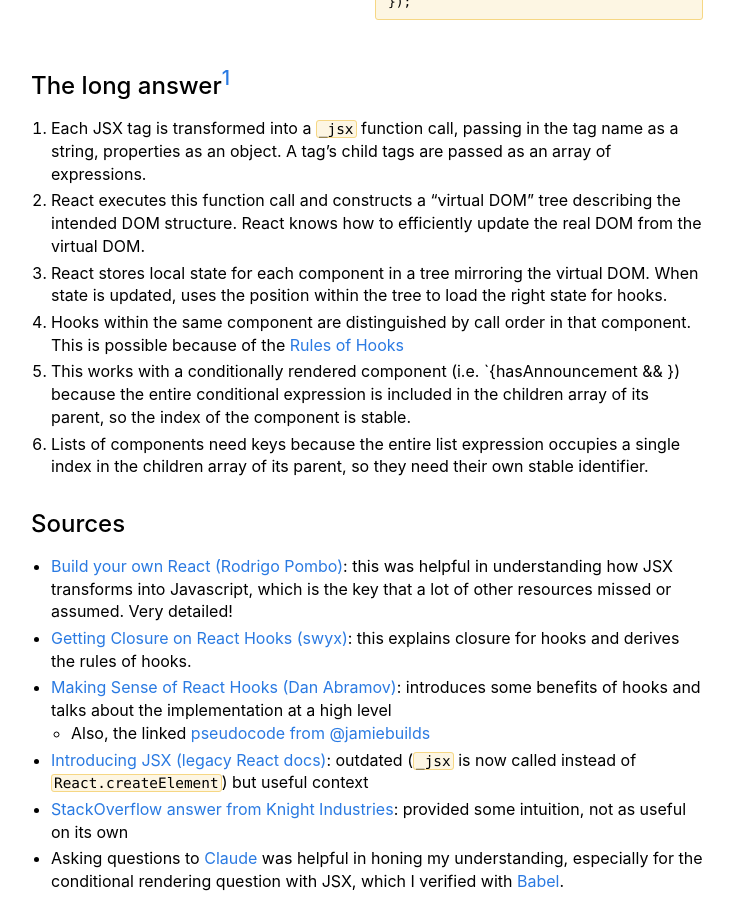
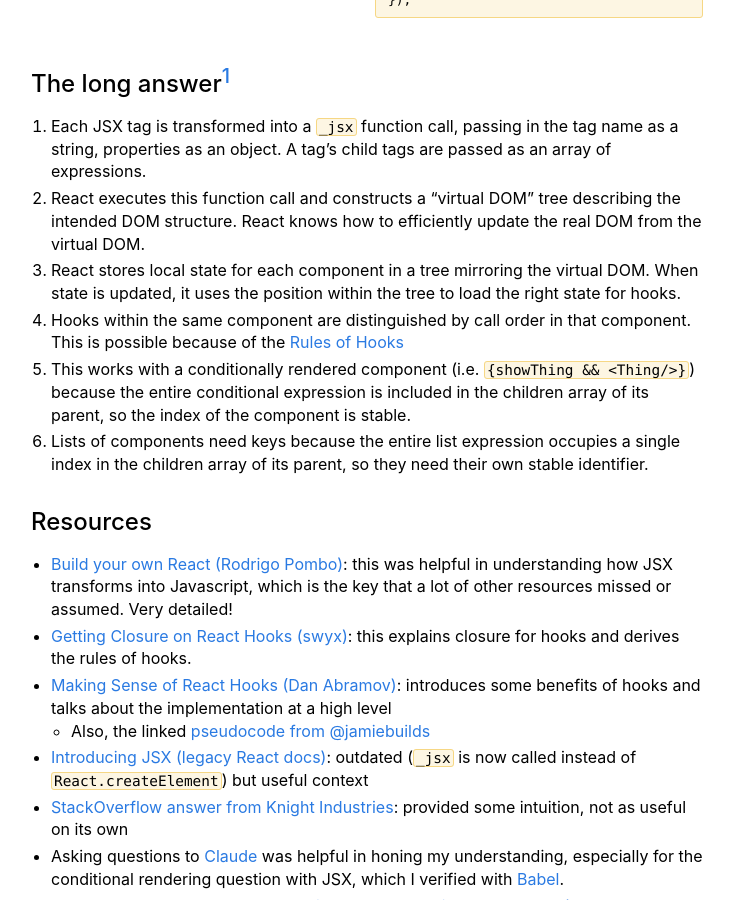
Before and after one commit to themichaelyang/tautology.town, a Jekyll site: the page built from _posts/2026/2026-05-21-react-hooks-explained.md, in a window 1280 px wide and 900 px high, scrolled down 2478 px. Shown: the whole window, without its empty margins (273-1007 px from the left). Built offline with Jekyll 4.4.1, drawn with Linux system fonts in a browser that asks for light colours; some of the changed text lies outside the part shown.

Commit message:
fix typos

```diff
--- a/_posts/2026/2026-05-21-react-hooks-explained.md
+++ b/_posts/2026/2026-05-21-react-hooks-explained.md
@@ -135,12 +136,12 @@ _jsxs(Parent, {
 
 1. Each JSX tag is transformed into a `_jsx` function call, passing in the tag name as a string, properties as an object. A tag's child tags are passed as an array of expressions.
 2. React executes this function call and constructs a "virtual DOM" tree describing the intended DOM structure. React knows how to efficiently update the real DOM from the virtual DOM.
-3. React stores local state for each component in a tree mirroring the virtual DOM. When state is updated, uses the position within the tree to load the right state for hooks.
-5. Hooks within the same component are distinguished by call order in that component. This is possible because of the [Rules of Hooks](https://react.dev/reference/rules/rules-of-hooks)
-6. This works with a conditionally rendered component (i.e. `{hasAnnouncement && <Annoucement>}) because the entire conditional expression is included in the children array of its parent, so the index of the component is stable.
-7. Lists of components need keys because the entire list expression occupies a single index in the children array of its parent, so they need their own stable identifier.
+3. React stores local state for each component in a tree mirroring the virtual DOM. When state is updated, it uses the position within the tree to load the right state for hooks.
+4. Hooks within the same component are distinguished by call order in that component. This is possible because of the [Rules of Hooks](https://react.dev/reference/rules/rules-of-hooks)
+5. This works with a conditionally rendered component (i.e. `{showThing && <Thing/>}`) because the entire conditional expression is included in the children array of its parent, so the index of the component is stable.
+6. Lists of components need keys because the entire list expression occupies a single index in the children array of its parent, so they need their own stable identifier.
 
-# Sources
+# Resources
 
 - [Build your own React (Rodrigo Pombo)](https://pomb.us/build-your-own-react/): this was helpful in understanding how JSX transforms into Javascript, which is the key that a lot of other resources missed or assumed. Very detailed!
 - [Getting Closure on React Hooks (swyx)](https://www.swyx.io/hooks): this explains closure for hooks and derives the rules of hooks.
```
Also changed, not shown: other parts of _posts/2026/2026-05-21-react-hooks-explained.md (+11 -10 lines).
